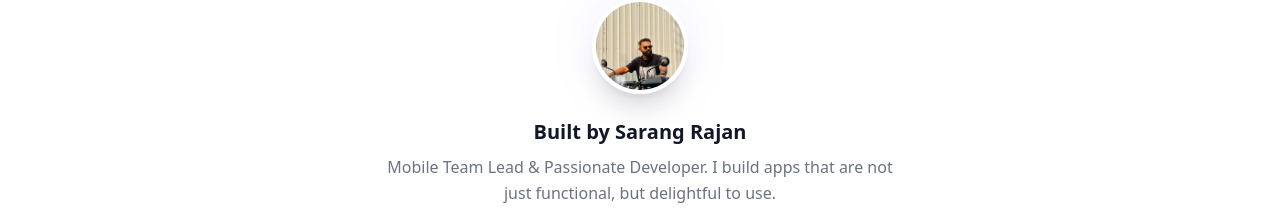
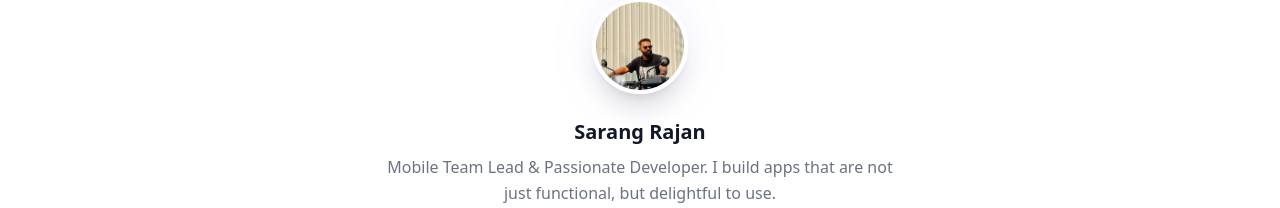
Before and after one commit to kksarang/personal-website, a React (Vite) app: page /our-projects/expenser-app in a window 1280 px wide. Shown: the part 6575-6783 px from the top of the page. Built offline with nearby package versions, Linux system fonts and the light colour scheme.

Commit message:
footer change

```diff
--- a/src/components/Footer.jsx
+++ b/src/components/Footer.jsx
@@ -19,7 +19,7 @@ const Footer = () => {
 
                 {/* Name & Role */}
                 <h3 className="text-xl font-bold text-gray-900 dark:text-white mb-2">
-                    Built by Sarang Rajan
+                    Sarang Rajan
                 </h3>
                 <p className="text-gray-500 dark:text-gray-400 max-w-lg mb-8 leading-relaxed">
                     Mobile Team Lead & Passionate Developer. I build apps that are not just functional, but delightful to use.
```
